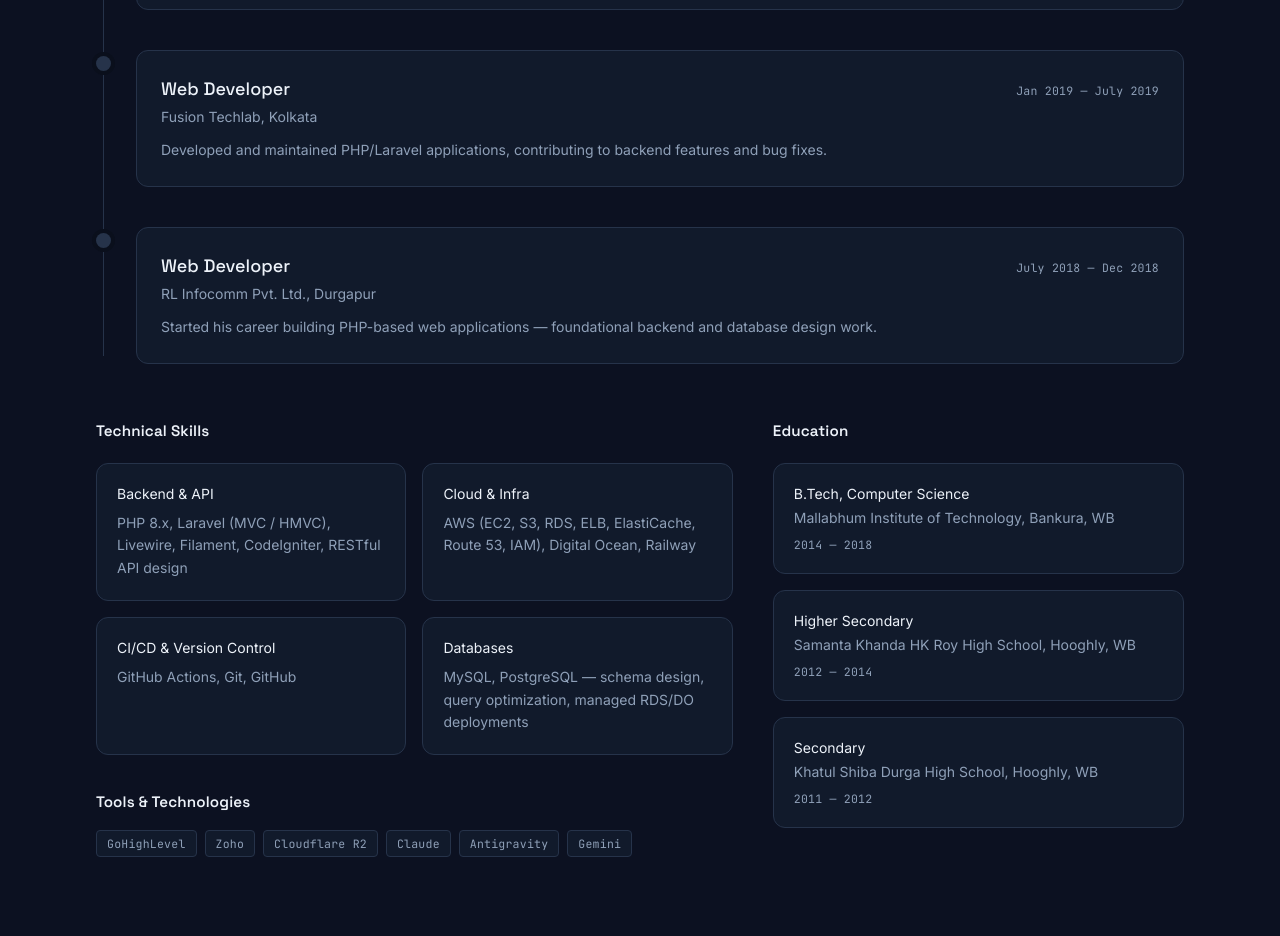
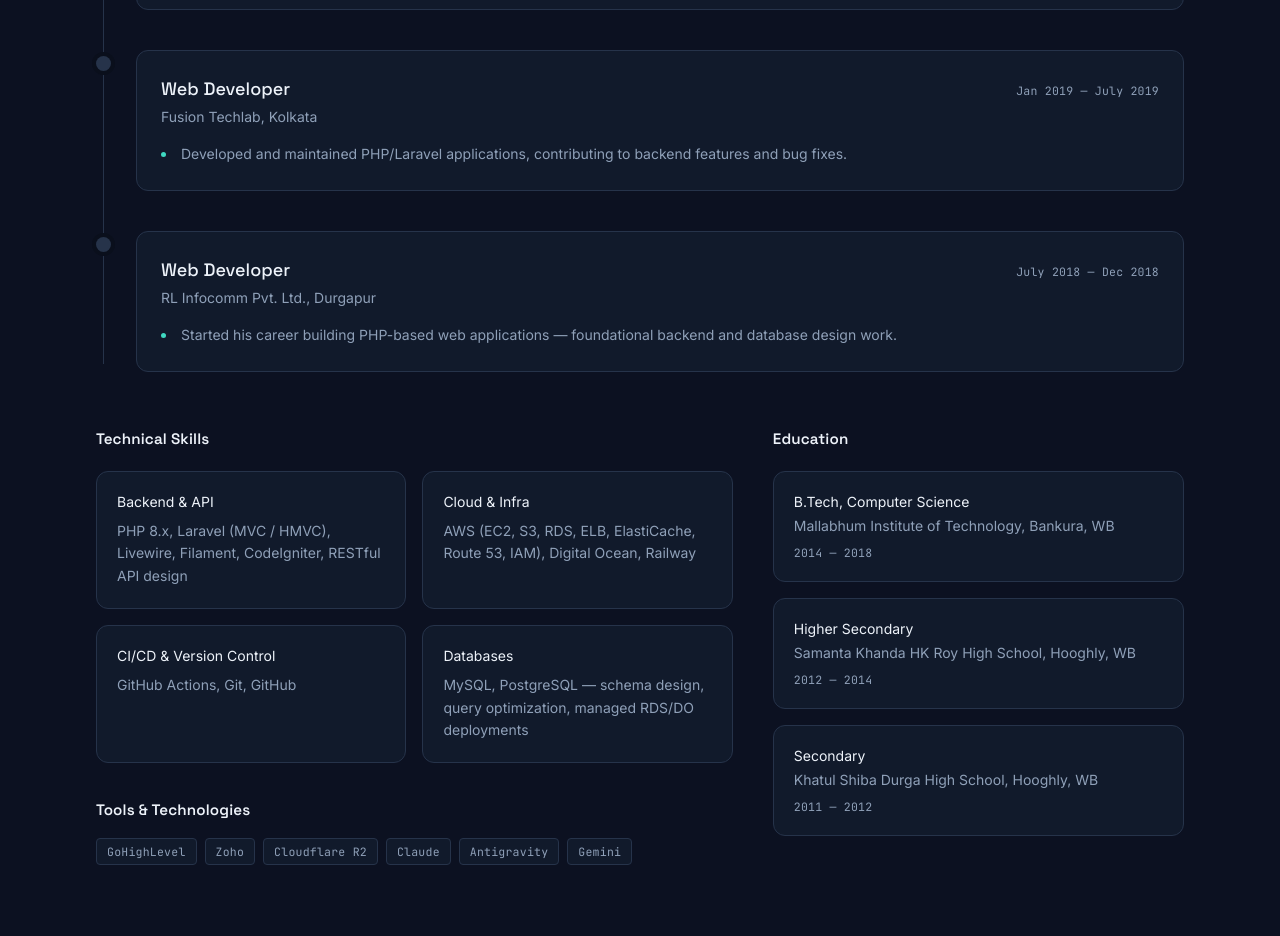
Before and after one commit to Shovan-Nandi/portfolio, a plain HTML site: page index.html in a window 1280 px wide. Shown: the part 2540-3476 px from the top of the page. Drawn offline with nearby package versions, Linux system fonts and the light colour scheme.

Commit message:
Update index.html

```diff
--- a/index.html
+++ b/index.html
@@ -413,7 +413,9 @@
                                     <span class="tag text-ink2">Jan 2019 — July 2019</span>
                                 </div>
                                 <p class="text-ink2 text-sm mt-1">Fusion Techlab, Kolkata</p>
-                                <p class="mt-3 text-ink2 text-sm leading-relaxed">Developed and maintained PHP/Laravel applications, contributing to backend features and bug fixes.</p>
+                                <ul class="mt-4 space-y-2 text-ink2 text-sm leading-relaxed list-disc list-inside marker:text-teal">
+                                    <li>Developed and maintained PHP/Laravel applications, contributing to backend features and bug fixes.</li>
+                                </ul>
                             </div>
                         </div>
                         <div class="reveal relative sm:pl-10">
@@ -424,7 +426,9 @@
                                     <span class="tag text-ink2">July 2018 — Dec 2018</span>
                                 </div>
                                 <p class="text-ink2 text-sm mt-1">RL Infocomm Pvt. Ltd., Durgapur</p>
-                                <p class="mt-3 text-ink2 text-sm leading-relaxed">Started his career building PHP-based web applications — foundational backend and database design work.</p>
+                                <ul class="mt-4 space-y-2 text-ink2 text-sm leading-relaxed list-disc list-inside marker:text-teal">
+                                    <li>Started his career building PHP-based web applications — foundational backend and database design work.</li>
+                                </ul>
                             </div>
                         </div>
                     </div>
```
